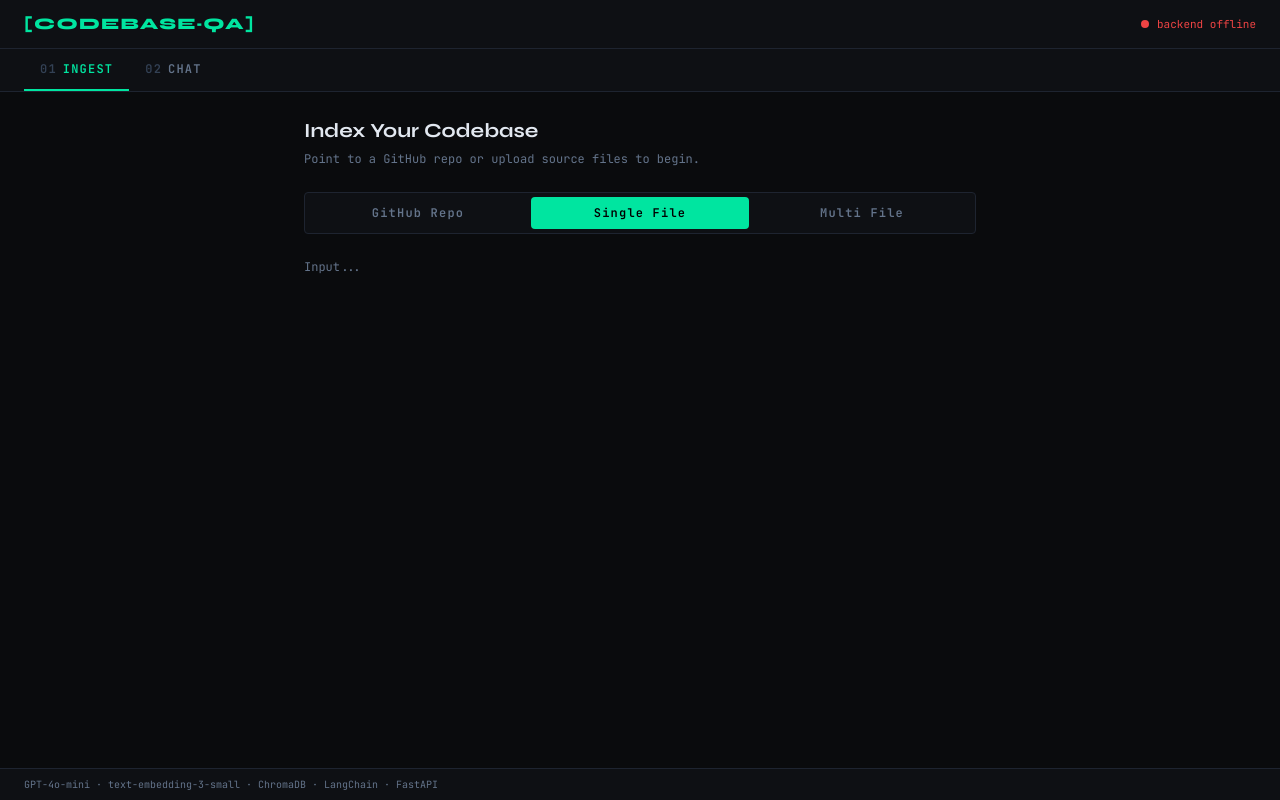
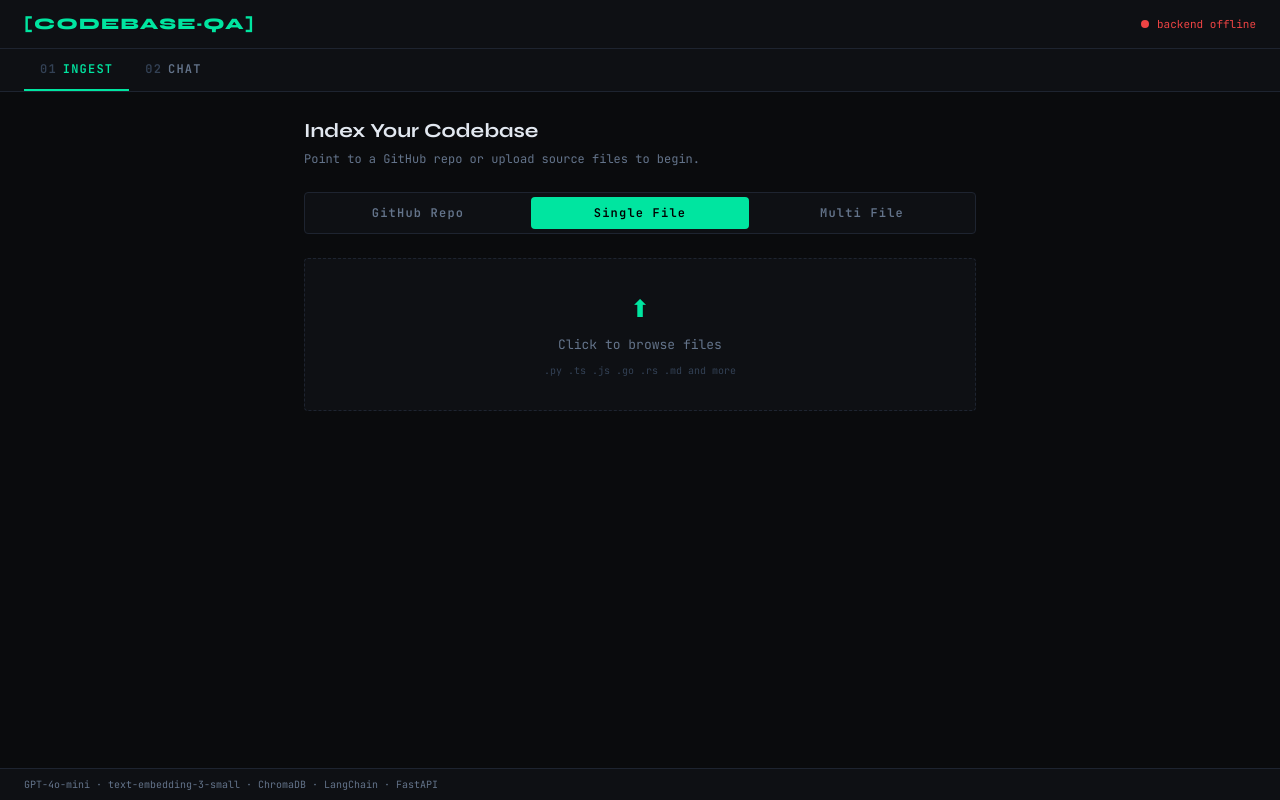
Before and after one commit to nachiket-more99/codebase-qa, a React app in the folder frontend/: page / in a window 1280 px wide. Both pictures are taken after a click on the button "Single File". Built offline with nearby package versions, Linux system fonts and the light colour scheme; no server answers; the HTML template or start-up script is replaced by a standard one.

Commit message:
add file upload drop zone to IngestPanel

```diff
--- a/frontend/src/components/IngestPanel.tsx
+++ b/frontend/src/components/IngestPanel.tsx
@@ -1,9 +1,12 @@
 import { useState } from "react"
+import { API_BASE } from "@/config"
 
 type Mode = "github" | "single" | "multi"
 
 export default function IngestPanel() {
   const [mode, setMode] = useState<Mode>("github")
+  const [githubUrl, setGithubUrl] = useState("")
+  const [files, setFiles] = useState<File[]>([])
 
   return (
     <div className="flex flex-col gap-6 max-w-2xl w-full mx-auto">
@@ -39,10 +42,46 @@ export default function IngestPanel() {
         ))}
       </div>
 
-      {/* Placeholder */}
-      <p style={{ fontSize: 12, color: "#64748b", fontFamily: "JetBrains Mono" }}>
-        Input...
-      </p>
+      {/* GitHub input */}
+      {mode === "github" && (
+        <div
+          className="flex items-center gap-2 px-4 rounded"
+          style={{ background: "#0e1014", border: "1px solid #1e2430" }}
+        >
+          <span style={{ color: "#00e5a0", fontSize: 14 }}>$</span>
+          <input
+            className="flex-1 bg-transparent outline-none py-3 text-sm"
+            style={{ fontFamily: "JetBrains Mono", color: "#e2e8f0" }}
+            placeholder="https://github.com/user/repo"
+            value={githubUrl}
+            onChange={(e) => setGithubUrl(e.target.value)}
+          />
+        </div>
+      )}
+
+      {/* File upload */}
+      {(mode === "single" || mode === "multi") && (
+        <label
+          className="flex flex-col items-center justify-center gap-2 rounded cursor-pointer transition-all"
+          style={{ border: "1px dashed #1e2430", padding: "32px 24px", background: "#0e1014" }}
+        >
+          <span style={{ fontSize: 24, color: "#00e5a0" }}>⬆</span>
+          <span style={{ fontSize: 13, color: "#64748b", fontFamily: "JetBrains Mono" }}>
+            {files.length > 0
+              ? files.map((f) => f.name).join(", ")
+              : "Click to browse files"}
+          </span>
+          <span style={{ fontSize: 10, color: "#334155", fontFamily: "JetBrains Mono" }}>
+            .py .ts .js .go .rs .md and more
+          </span>
+          <input
+            type="file"
+            multiple={mode === "multi"}
+            className="hidden"
+            onChange={(e) => setFiles(Array.from(e.target.files ?? []))}
+          />
+        </label>
+      )}
 
     </div>
   )
```
